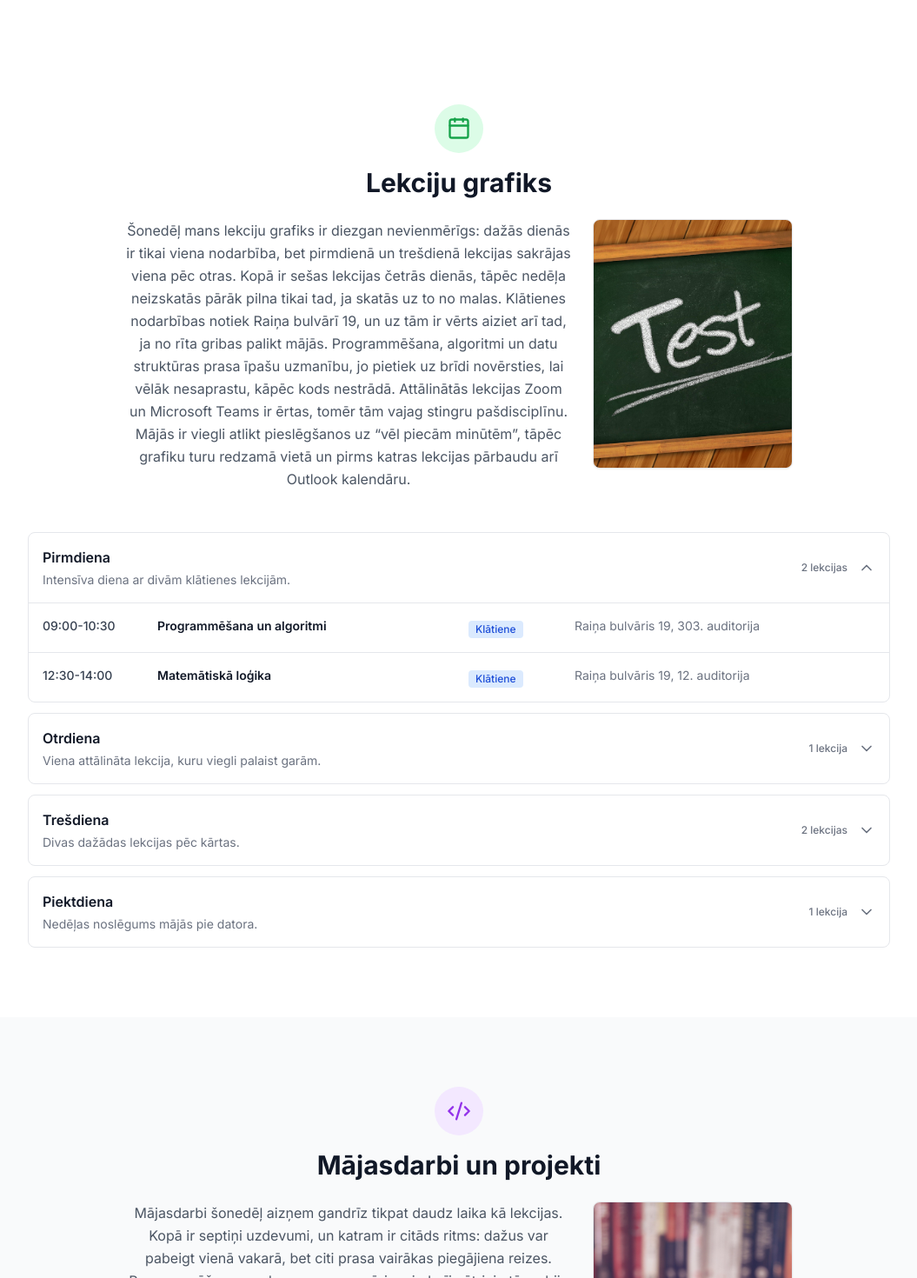
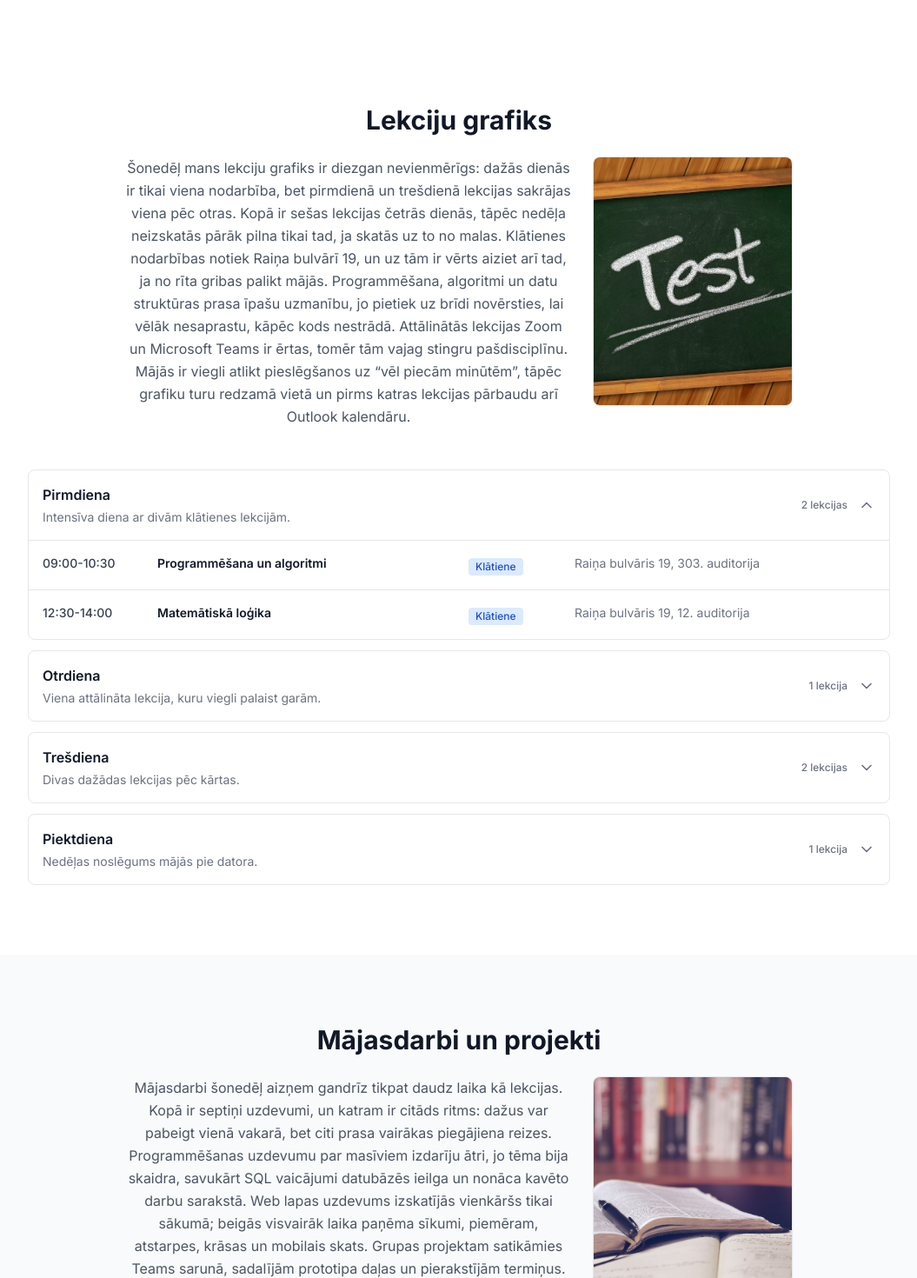
Before and after one commit to sabinestasuna/manalieliskanedela, a Next.js app: page / in a window 1280 px wide. Shown: the part 760-2230 px from the top of the page at 87% size, without its empty margins (112-1167 px from the left). Built offline with nearby package versions, Linux system fonts and the light colour scheme.

Commit message:
Remove section header icons

```diff
--- a/components/sections/BrivaisLaiks.tsx
+++ b/components/sections/BrivaisLaiks.tsx
@@ -39,9 +39,6 @@ export function BrivaisLaiks() {
   return (
     <section id="brivais-laiks" className="py-20 px-4 max-w-5xl mx-auto">
       <div className="flex flex-col items-center text-center mb-12">
-        <div className="mb-4 flex items-center justify-center w-14 h-14 rounded-full bg-green-100 dark:bg-green-900/30">
-          <Gamepad2 size={28} className="text-green-600 dark:text-green-400" />
-        </div>
         <h2 className="text-2xl sm:text-3xl font-bold mb-6">Brīvais laiks</h2>
 
         <div className="grid w-full max-w-3xl gap-6 md:grid-cols-[minmax(0,1fr)_230px] md:items-start">
--- a/components/sections/Cels.tsx
+++ b/components/sections/Cels.tsx
@@ -1,5 +1,4 @@
 import Image from "next/image";
-import { Bus } from "lucide-react";
 
 const steps = [
   { time: "07:20", label: "Celšanās Juglā", desc: "Rīts sākas ar kafiju un ātru pārbaudi, vai somā ir dators, lādētājs un pieraksti." },
@@ -14,9 +13,6 @@ export function Cels() {
     <section id="cels" className="py-20 px-4 bg-gray-50 dark:bg-gray-900/50">
       <div className="max-w-5xl mx-auto">
         <div className="flex flex-col items-center text-center mb-12">
-          <div className="mb-4 flex items-center justify-center w-14 h-14 rounded-full bg-amber-100 dark:bg-amber-900/30">
-            <Bus size={28} className="text-amber-600 dark:text-amber-400" />
-          </div>
           <h2 className="text-2xl sm:text-3xl font-bold mb-6">Ceļš uz universitāti</h2>
 
           <div className="grid w-full max-w-3xl gap-6 md:grid-cols-[minmax(0,1fr)_230px] md:items-start">
--- a/components/sections/Lekcijas.tsx
+++ b/components/sections/Lekcijas.tsx
@@ -2,7 +2,7 @@
 
 import Image from "next/image";
 import { useState } from "react";
-import { Calendar, ChevronDown } from "lucide-react";
+import { ChevronDown } from "lucide-react";
 
 const schedule = [
   {
@@ -43,9 +43,6 @@ export function Lekcijas() {
   return (
     <section id="lekcijas" className="py-20 px-4 max-w-5xl mx-auto">
       <div className="flex flex-col items-center text-center mb-12">
-        <div className="mb-4 flex items-center justify-center w-14 h-14 rounded-full bg-green-100 dark:bg-green-900/30">
-          <Calendar size={28} className="text-green-600 dark:text-green-400" />
-        </div>
         <h2 className="text-2xl sm:text-3xl font-bold mb-6">Lekciju grafiks</h2>
 
         <div className="grid w-full max-w-3xl gap-6 md:grid-cols-[minmax(0,1fr)_230px] md:items-start">
--- a/components/sections/MajasDarbi.tsx
+++ b/components/sections/MajasDarbi.tsx
@@ -1,5 +1,4 @@
 import Image from "next/image";
-import { Code2 } from "lucide-react";
 
 const tasks = [
   { title: "Programmēšanas uzdevums par masīviem", deadline: "Pirmdiena, 23:59", status: "Izdarīts", color: "green" },
@@ -22,9 +21,6 @@ export function MajasDarbi() {
     <section id="majas-darbi" className="py-20 px-4 bg-gray-50 dark:bg-gray-900/50">
       <div className="max-w-5xl mx-auto">
         <div className="flex flex-col items-center text-center mb-12">
-          <div className="mb-4 flex items-center justify-center w-14 h-14 rounded-full bg-purple-100 dark:bg-purple-900/30">
-            <Code2 size={28} className="text-purple-600 dark:text-purple-400" />
-          </div>
           <h2 className="text-2xl sm:text-3xl font-bold mb-6">Mājasdarbi un projekti</h2>
 
           <div className="grid w-full max-w-3xl gap-6 md:grid-cols-[minmax(0,1fr)_230px] md:items-start">
--- a/components/sections/Platformas.tsx
+++ b/components/sections/Platformas.tsx
@@ -59,9 +59,6 @@ export function Platformas() {
   return (
     <section id="platformas" className="py-20 px-4 max-w-5xl mx-auto">
       <div className="flex flex-col items-center text-center mb-12">
-        <div className="mb-4 flex items-center justify-center w-14 h-14 rounded-full bg-sky-100 dark:bg-sky-900/30">
-          <Globe size={28} className="text-sky-600 dark:text-sky-400" />
-        </div>
         <h2 className="text-2xl sm:text-3xl font-bold mb-6">Studiju platformas</h2>
 
         <div className="grid w-full max-w-3xl gap-6 md:grid-cols-[minmax(0,1fr)_230px] md:items-start">
```
